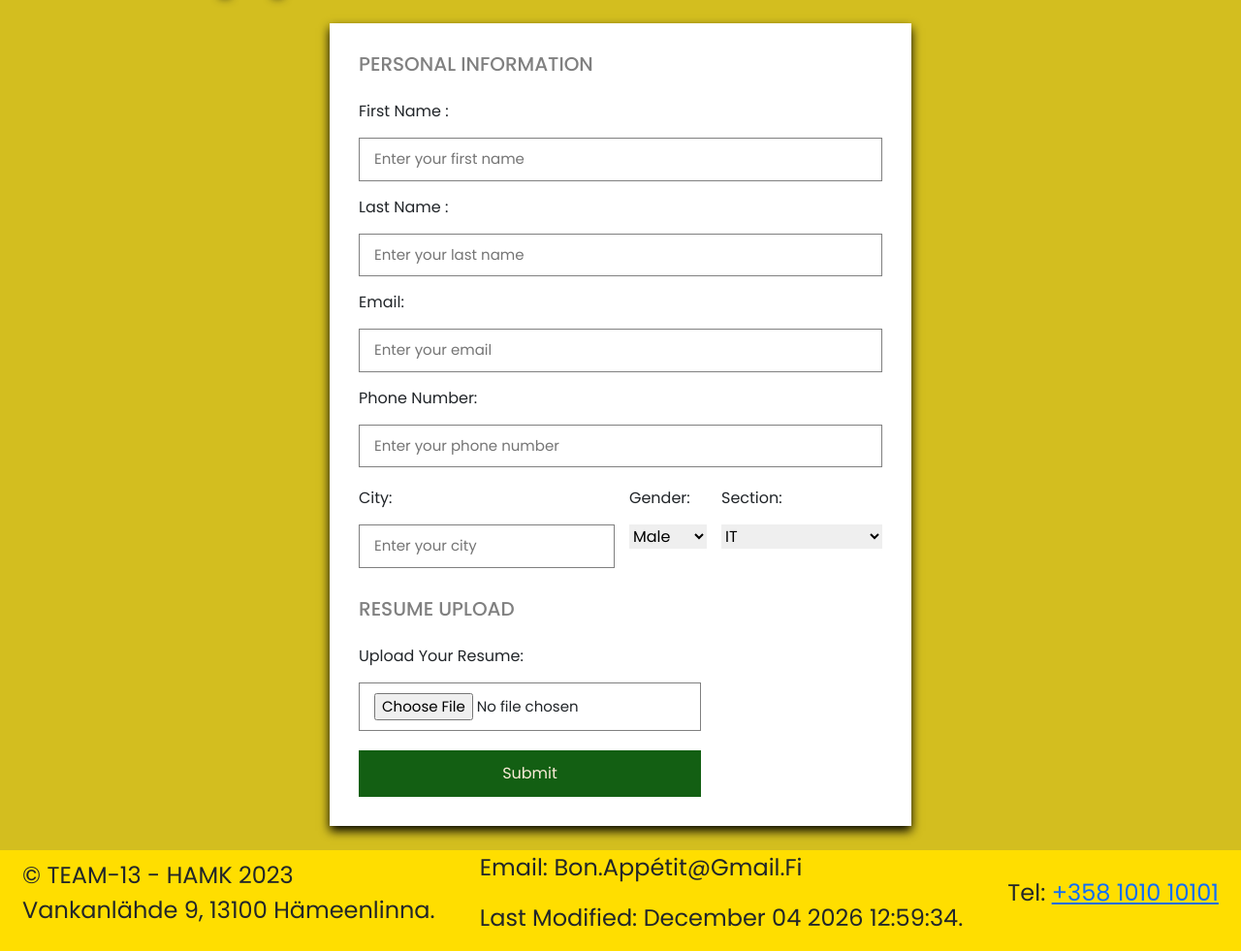
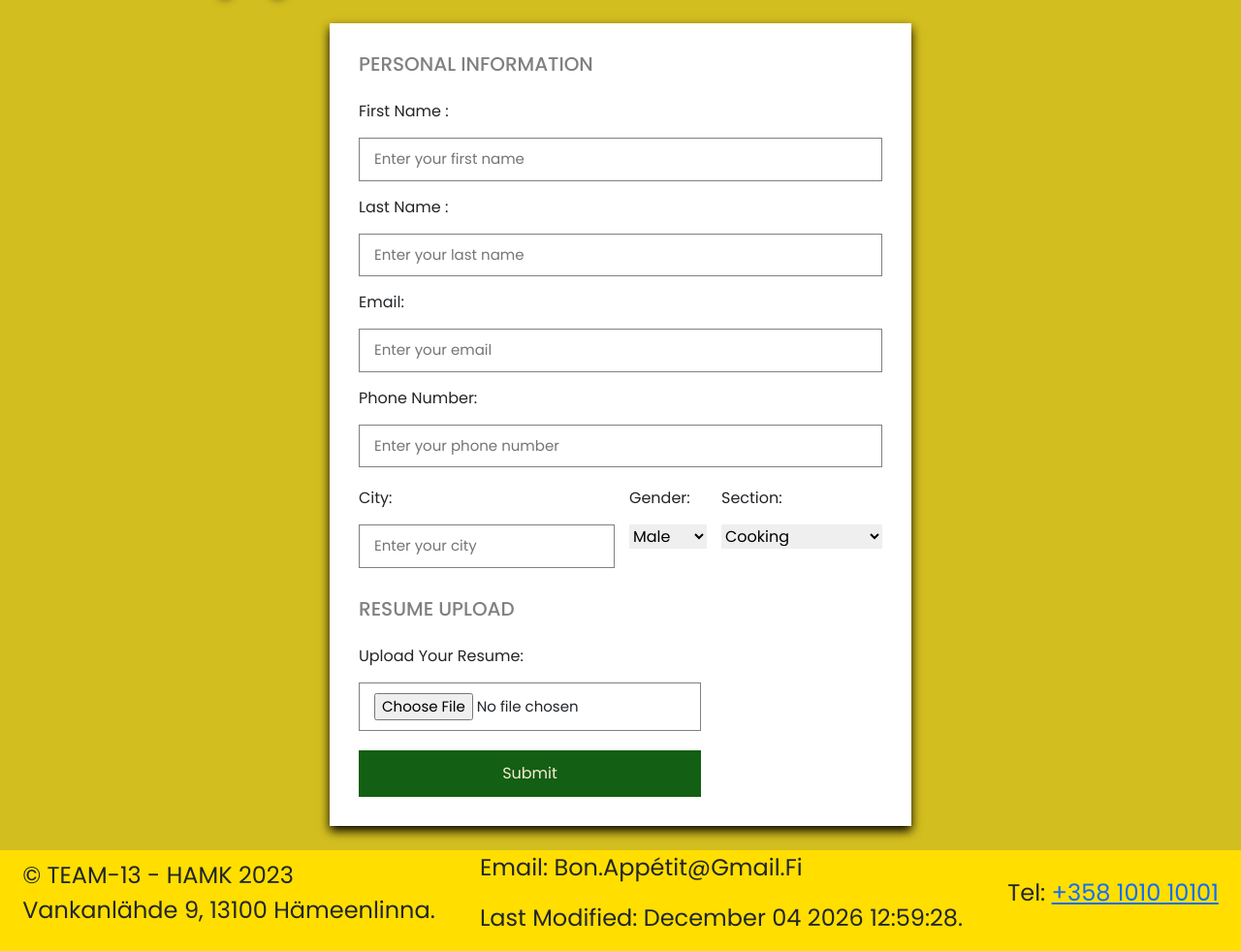
Before and after one commit to hataheriandani/team13-web, a PHP site: page /collaboration.php in a window 1280 px wide. Shown: the part 261-1242 px from the top of the page at 97% size. Run offline with PHP 8.4, Linux system fonts and the light colour scheme.

Commit message:
form is edited.

```diff
--- a/collaboration.php
+++ b/collaboration.php
@@ -51,7 +51,7 @@
         <div class="inputBox">
             <span> Section:</span>
             <select name="section" id="section">
-                <option value="IT">IT</option>
+                <option value="IT">Cooking</option>
                 <option value="Marketing">Marketing</option>
                 <option value="Finance">Finance</option>
                 <option value="Human Resources">Human Resources</option>
```
